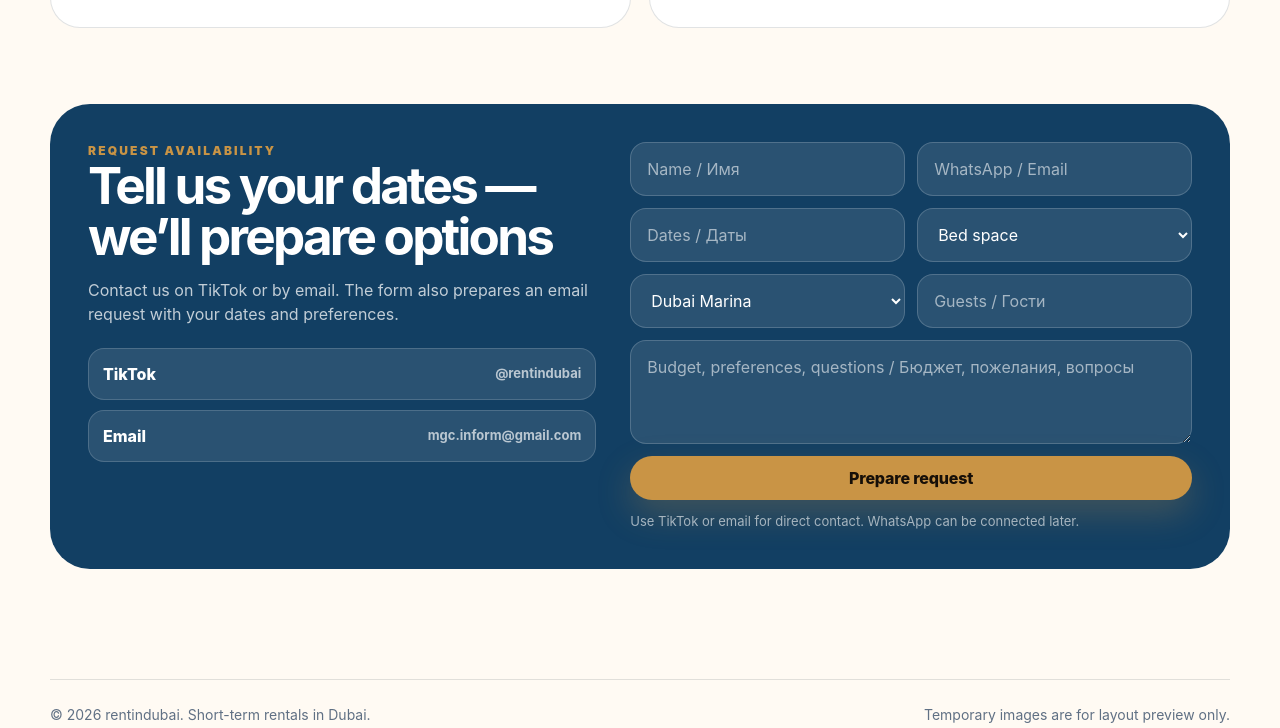
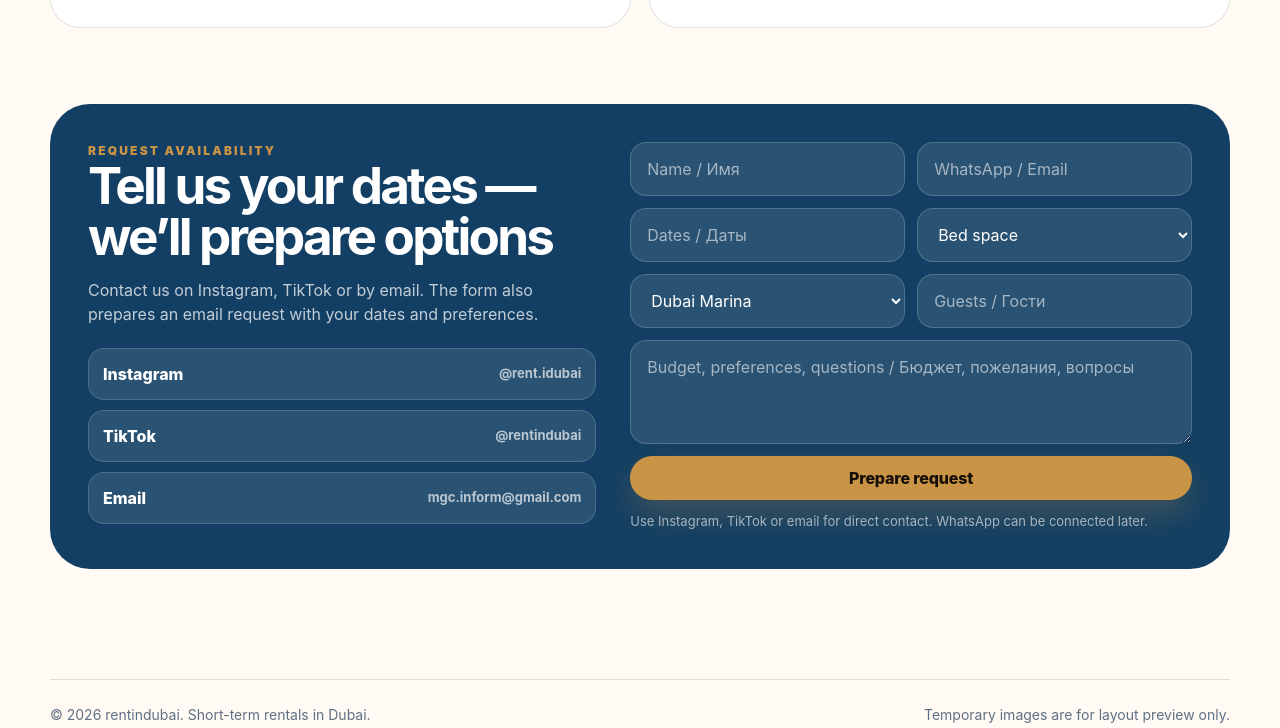
Before and after one commit to mgcinform/rentindubai, a plain HTML site: page index.html in a window 1280 px wide. Shown: the part 2592-3320 px from the top of the page. Drawn offline with Linux system fonts and the light colour scheme.

Commit message:
Add Instagram contact

```diff
--- a/index.html
+++ b/index.html
@@ -322,8 +322,9 @@
           <div>
             <div class="eyebrow"><span class="en">Request availability</span><span class="ru">Проверить наличие</span></div>
             <h2><span class="en">Tell us your dates — we’ll prepare options</span><span class="ru">Напишите даты — подготовим варианты</span></h2>
-            <p><span class="en">Contact us on TikTok or by email. The form also prepares an email request with your dates and preferences.</span><span class="ru">Свяжитесь с нами в TikTok или по почте. Форма также подготовит email-заявку с датами и пожеланиями.</span></p>
+            <p><span class="en">Contact us on Instagram, TikTok or by email. The form also prepares an email request with your dates and preferences.</span><span class="ru">Свяжитесь с нами в Instagram, TikTok или по почте. Форма также подготовит email-заявку с датами и пожеланиями.</span></p>
             <div class="contact-links" aria-label="Contact information">
+              <a class="contact-link" href="https://www.instagram.com/rent.idubai?igsh=eDRpdjZ5M3ozaGhn" target="_blank" rel="noreferrer">Instagram <span>@rent.idubai</span></a>
               <a class="contact-link" href="https://www.tiktok.com/@rentindub1?_r=1" target="_blank" rel="noreferrer">TikTok <span>@rentindubai</span></a>
               <a class="contact-link" href="mailto:mgc.inform@gmail.com">Email <span>mgc.inform@gmail.com</span></a>
             </div>
@@ -345,7 +346,7 @@
             </div>
             <textarea class="textarea" name="message" placeholder="Budget, preferences, questions / Бюджет, пожелания, вопросы"></textarea>
             <button class="btn btn-gold" type="submit"><span class="en">Prepare request</span><span class="ru">Подготовить заявку</span></button>
-            <div class="form-hint"><span class="en">Use TikTok or email for direct contact. WhatsApp can be connected later.</span><span class="ru">Для прямой связи используйте TikTok или email. WhatsApp можно подключить позже.</span></div>
+            <div class="form-hint"><span class="en">Use Instagram, TikTok or email for direct contact. WhatsApp can be connected later.</span><span class="ru">Для прямой связи используйте Instagram, TikTok или email. WhatsApp можно подключить позже.</span></div>
           </form>
         </div>
       </div>
```
